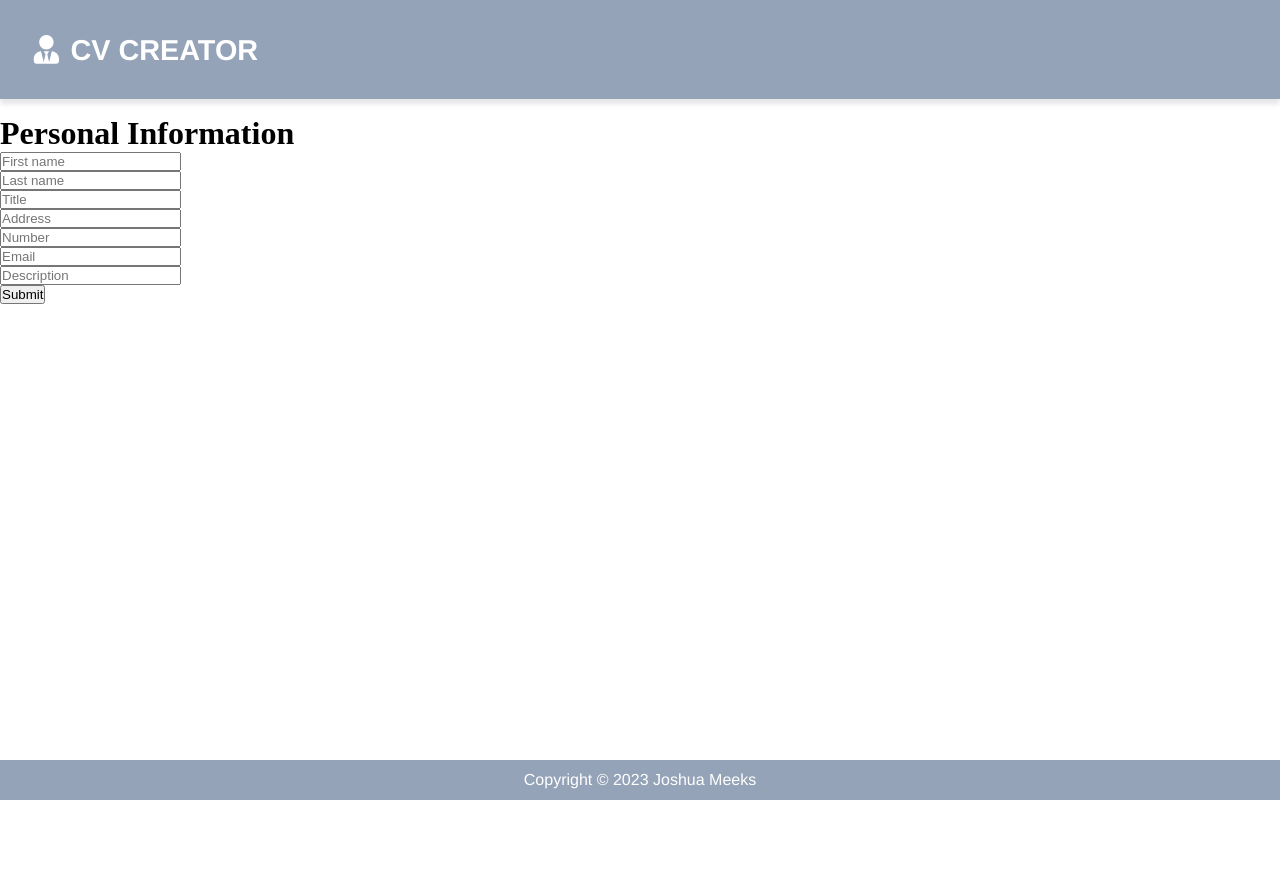
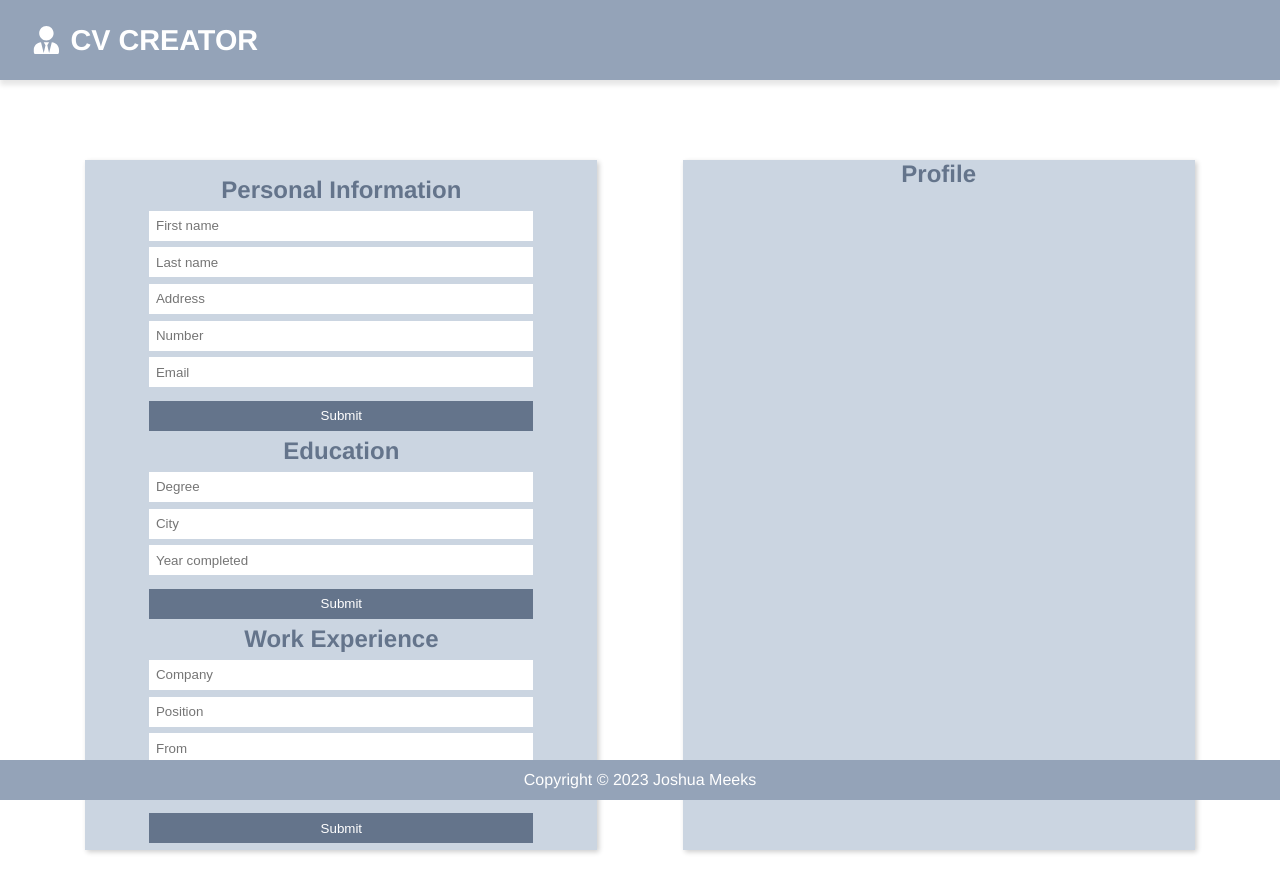
Before and after one commit to JoshuaMeeks/cv-project, a React (Create React App) app: page / in a window 1280 px wide. Shown: the top 892 px of the page. Before the commit the page ends 800 px from the top, so only its background shows below. Built offline with nearby package versions, Linux system fonts and the light colour scheme.

Commit message:
Form info styled

```diff
--- a/src/App.js
+++ b/src/App.js
@@ -1,13 +1,17 @@
 import { Header } from "./components/Header";
 import { Footer } from "./components/Footer";
 import { Form } from "./components/Form";
+import { CVProfile } from "./components/CVProfile";
 
 
 function App() {
   return (
     <div className="App">
       <Header />
-      <Form />
+      <div className="main-container">
+        <Form />
+        <CVProfile />
+      </div>
       <Footer />
     </div>
   );
--- a/src/components/CVProfile.js
+++ b/src/components/CVProfile.js
@@ -0,0 +1,9 @@
+import React from 'react'
+
+export const CVProfile = () => {
+  return (
+    <div className='cv-profile'>
+      <h2>Profile</h2>
+    </div>
+  )
+}
--- a/src/components/Form.js
+++ b/src/components/Form.js
@@ -2,18 +2,39 @@ import React from 'react'
 
 export const Form = () => {
   return (
-    <div className='form'>
+    <div className='form-container'>
+      <div className='personal-info-form'>
         <form className='personal-info' action="submit">
-        <h1>Personal Information</h1>
+          <h2>Personal Information</h2>
           <input type="text" placeholder='First name'/>
           <input type="text" placeholder='Last name'/>
-        <input type="text" placeholder='Title'/>
           <input type="text" placeholder='Address'/>
           <input type="tel" placeholder='Number'/>
           <input type="email" placeholder='Email'/>
-        <input type="text" placeholder='Description'/>
           <button type='submit'>Submit</button>
         </form>
       </div>
+
+      <div className='eductation-form'>
+        <form className='education'>
+          <h2>Education</h2>
+          <input type="text" placeholder='Degree'/>
+          <input type="text" placeholder='City'/>
+          <input type="text" placeholder='Year completed'/>
+          <button type='submit'>Submit</button>
+        </form>
+      </div>
+
+      <div className='work-experience-form'>
+        <form className='work-experience'>
+          <h2>Work Experience</h2>
+          <input type="text" placeholder='Company'/>
+          <input type="text" placeholder='Position'/>
+          <input type="text" placeholder='From'/>
+          <input type="text" placeholder='To'/>
+          <button type='submit'>Submit</button>
+        </form>
+      </div>
+    </div>
   )
 }
--- a/src/index.css
+++ b/src/index.css
@@ -11,6 +11,11 @@ html, body {
 
 body {
   position: relative;
+}
+
+.App {
+  height: 100vh;
+  min-height: 100vh;
 }
 
 header {
@@ -50,13 +55,89 @@ footer {
   height: 2.5rem;
 }
 
-.form {
+h2 {
+  font-family: Helvetica, sans-serif;
+  color: #64748b;
+  text-align: center;
+}
+
+.main-container {
   display: flex;
+  justify-content: space-evenly;
+  width: 100vw;
+  padding: 4em 0 7em 0;
+}
+
+.form-container {
+  display: flex;
+  flex-direction: column;
+  align-items: center;
+  width: 40vw;
+  min-height: 80vh;
+  background-color: #cbd5e1;
+  box-shadow: 2px 2px 5px 0 rgba(0, 0, 0, 0.2);
+  padding-top: 1em;
 }
 
 .personal-info > input {
   display: flex;
   flex-direction: row;
+  width: 30vw;
+  height: 30px;
+  margin: .5em;
+  border: none;
+  padding-left: .5em;
+}
+
+.personal-info > button {
+  width: 30vw;
+  height: 30px;
+  margin: .5em;
+  border: none;
+  background-color: #64748b;
+  color: #ffffff;
+}
+
+.education > input {
+  display: flex;
+  width: 30vw;
+  height: 30px;
+  margin: .5em;
+  border: none;
+  padding-left: .5em;
+}
+
+.education > button {
+  width: 30vw;
+  height: 30px;
+  margin: .5em;
+  border: none;
+  background-color: #64748b;
+  color: #ffffff;
+}
+
+.work-experience > input {
+  display: flex;
+  width: 30vw;
+  height: 30px;
+  margin: .5em;
+  border: none;
+  padding-left: .5em;
+}
+
+.work-experience > button {
+  width: 30vw;
+  height: 30px;
+  margin: .5em;
+  border: none;
+  background-color: #64748b;
+  color: #ffffff;
+}
+
+.cv-profile {
+  background-color: #cbd5e1;
+  width: 40vw;
+  box-shadow: 2px 2px 5px 0 rgba(0, 0, 0, 0.2);
 }
 
 @media (max-width: 400px) {
```
Lines whose indentation alone changed are shown as unchanged.
